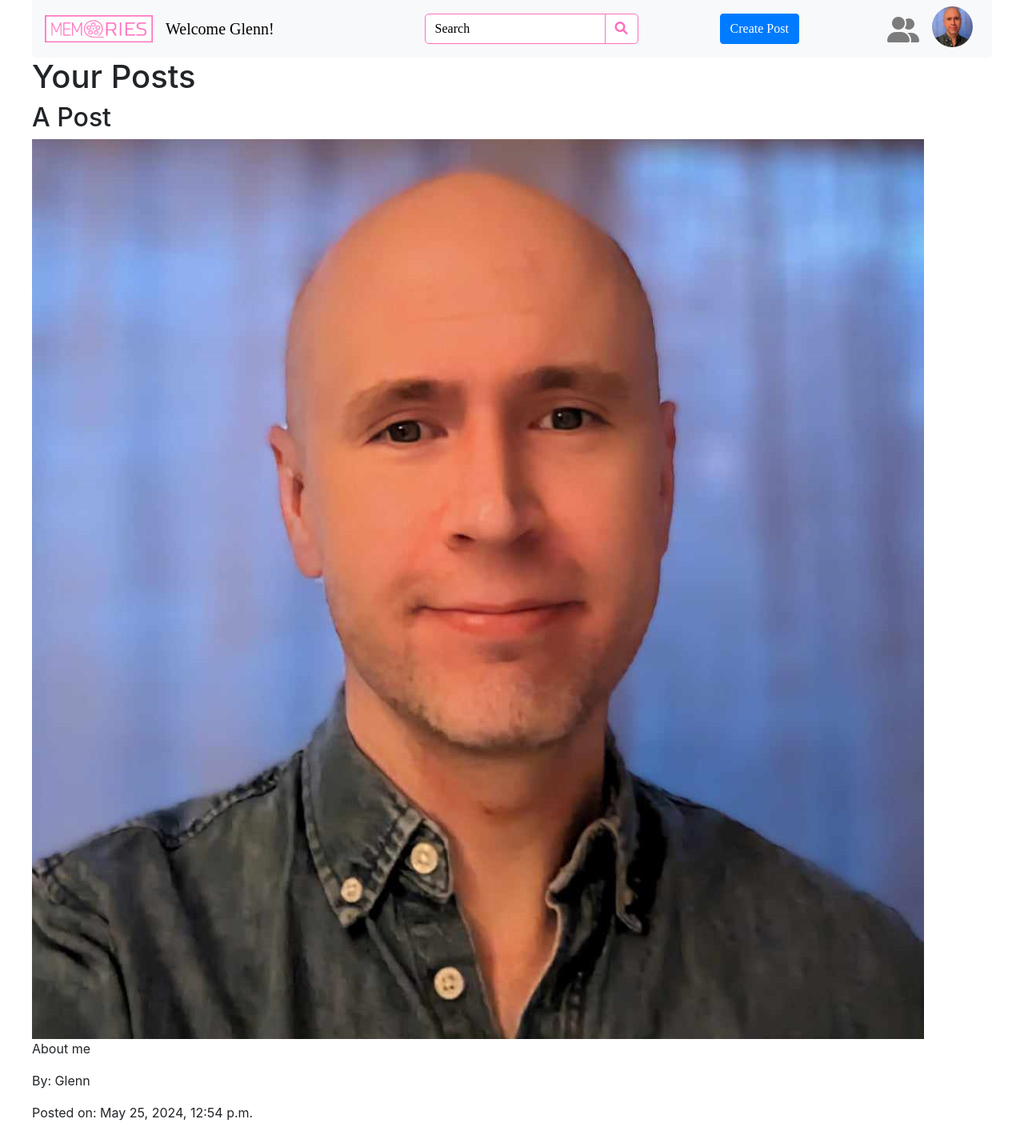
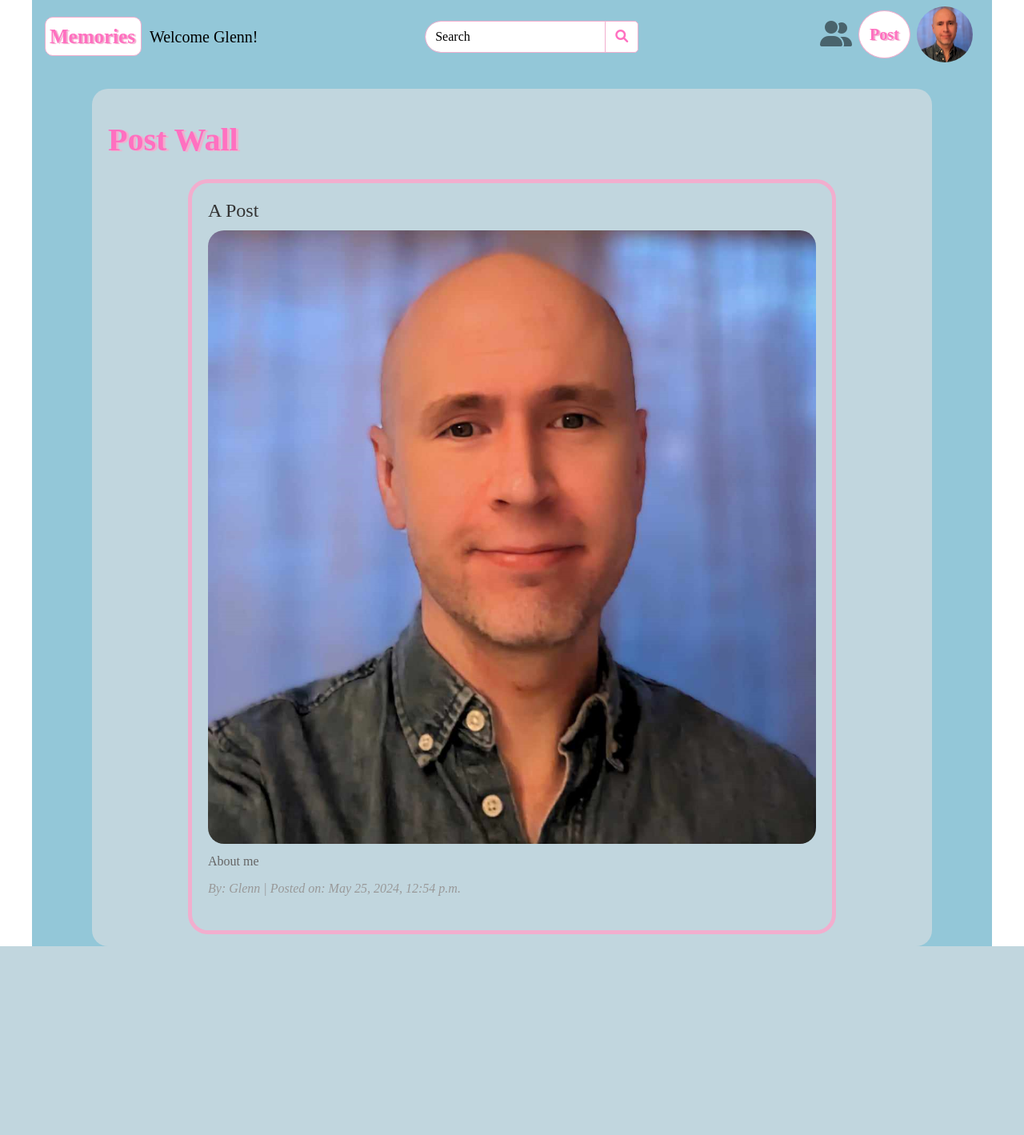
Before and after one commit to GlennJohansson85/blog, a Django app: page / in a window 1280 px wide. Shown: the whole page at 80% size. After the commit the page ends 1183 px from the top, so only its background shows below. Run offline with Django 5.2, Linux system fonts and the light colour scheme; a user stored in the database is signed in; data comes from the database, SQL or seed files in the repository; some web fonts are replaced.

Commit message:
Styles, navbar function, coloring

```diff
--- /dev/null
+++ b/static/css/base.css
@@ -0,0 +1,139 @@
+/*             CATEGORY
+***********************/
+
+/*          SUBCATEGORY
+=======================*/
+
+/*      SUB SUBCATEGORY
+-----------------------*/
+
+/*          Preferences
+¨¨¨¨¨¨¨¨¨¨¨¨¨¨¨¨¨¨¨¨¨¨¨*/
+
+
+/*                                                                BASE
+**********************************************************************/
+html {
+    max-width: 1200px!important;
+    margin: 0 auto;
+}
+
+
+
+@font-face {
+    font-family: 'Milford-nLjO';
+    src: url('/static/font/Milford-nLjO.ttf') format('TrueType');
+  }
+
+
+
+
+/*                                                           HOME.HTML
+**********************************************************************/
+.post-background-3 {
+    padding-top: 20px;
+    background-color: #93c7d8;
+    margin: 0 auto;
+    font-family: 'Milford-nLjO';
+}
+
+.post-background-2 {
+    padding-top: 20px;
+    background-color: #93c7d8;
+    margin: 0 auto;
+    font-family: 'Milford-nLjO';
+}
+
+.post-background-1 {
+    max-width: 1050px;
+    margin: 0 auto;
+    padding: 20px;
+    background-color: #c1d6de;
+    border-radius: 20px;
+}
+
+h1 {
+    margin-top: 20px;
+    margin-bottom: 30px;
+    font-weight: bold;
+    color: #FF70C0;
+    text-shadow: 3px 1px 1px #f2aece;
+}
+
+/* Container for the post wall */
+.post-container {
+    max-width: 800px;
+    margin: 0 auto;
+    padding: 20px;
+    outline: 5px solid #f2aece;
+    border-radius: 20px;
+}
+
+/* Style for each post */
+.post {
+    margin-bottom: 20px; /* Add space between posts */
+}
+
+/* Title of each post */
+.post-title {
+    font-size: 24px;
+    color: #333;
+    margin-bottom: 10px;
+}
+
+/* Image displayed in each post */
+.post-img {
+    max-width: 100%;
+    border-radius: 20px;
+    height: auto;
+    margin-bottom: 10px;
+}
+
+/* Content of each post */
+.post-content {
+    font-size: 16px;
+    line-height: 1.5;
+    color: #666;
+    margin-bottom: 10px;
+}
+
+/* Username and timestamp */
+.post-meta {
+    font-style: italic;
+    color: #999;
+}
+
+/* Message displayed when there are no posts */
+.no-posts-message {
+    font-size: 18px;
+    color: #666;
+    text-align: center;
+    margin-top: 20px;
+}
+
+
+
+
+
+
+
+
+
+/*                                        RESPONSIVE SETTINGS
+============================================================*/
+/*                                            NAVBAR
+----------------------------------------------------*/
+/*                     Large Screens
+¨¨¨¨¨¨¨¨¨¨¨¨¨¨¨¨¨¨¨¨¨¨¨¨¨¨¨¨¨¨¨¨¨¨¨¨*/
+@media (min-width: 992px) {
+    .search {
+      width: ;
+    }
+  }
+  /*                     Small Screens
+  ¨¨¨¨¨¨¨¨¨¨¨¨¨¨¨¨¨¨¨¨¨¨¨¨¨¨¨¨¨¨¨¨¨¨¨¨*/
+  @media (max-width: 576px) {
+    .search {
+      width: 100%;
+    }
+  }
--- a/static/css/navbar.css
+++ b/static/css/navbar.css
@@ -18,23 +18,11 @@
   font-family: 'Milford-nLjO';
   src: url('/static/font/Milford-nLjO.ttf') format('TrueType');
 }
-
-
-/*                                                                BASE
-**********************************************************************/
-html {
-  max-width: 1200px!important;
-  margin-right: auto;
-  margin-left: auto;
-}
-
-
 /*                                                              NAVBAR
 **********************************************************************/
 .navbar {
-  border-bottom-left-radius: 5px;
-  border-bottom-right-radius: 5px;
-  font-family:'Milford-nLjO';
+  font-family: 'Milford-nLjO';
+  background-color:#93c7d8!important;
 }
 /*                                                  DROPDOWN
 ============================================================*/
@@ -44,136 +32,169 @@ html {
   display: flex;
   align-items: center;
 }
-/*               Space between badge
+/*          Space between text/badge
 ¨¨¨¨¨¨¨¨¨¨¨¨¨¨¨¨¨¨¨¨¨¨¨¨¨¨¨¨¨¨¨¨¨¨¨¨*/
 .dropdown-item .badge {
   margin-left: 5px;
 }
 /*                                               SEARCH-FIELD
 =============================================================*/
-/*                            Center
-¨¨¨¨¨¨¨¨¨¨¨¨¨¨¨¨¨¨¨¨¨¨¨¨¨¨¨¨¨¨¨¨¨¨¨¨*/
-.mx-auto .search .input-group {
-  width: 100%;
-}
+
 /*                Color, Shape, Font
 ¨¨¨¨¨¨¨¨¨¨¨¨¨¨¨¨¨¨¨¨¨¨¨¨¨¨¨¨¨¨¨¨¨¨¨¨*/
 .search-input {
-  background-color: #ffffff;
-  color: #000000;
-  border-radius: 5px;
-  border: 1px solid #FF70C0;
+  height: 40px;
+  border-radius: 20px;
   font-size: 1rem;
+  color:#000;
+  background-color:#FFF;
+  border: 1px solid #F2AECE;
+
 }
 /*                  Placeholder Font
 ¨¨¨¨¨¨¨¨¨¨¨¨¨¨¨¨¨¨¨¨¨¨¨¨¨¨¨¨¨¨¨¨¨¨¨¨*/
 .search-input::placeholder {
-  color: #000;
   font-family: "Milford-nLjO";
+  color:#000;
+
 }
-
-/*                                RESPONSIVE SETTINGS
-----------------------------------------------------*/
-/*                     Large Screens
-¨¨¨¨¨¨¨¨¨¨¨¨¨¨¨¨¨¨¨¨¨¨¨¨¨¨¨¨¨¨¨¨¨¨¨¨*/
-@media (min-width: 992px) {
-  .search {
-    width: ;
-  }
-}
-/*                     Small Screens
-¨¨¨¨¨¨¨¨¨¨¨¨¨¨¨¨¨¨¨¨¨¨¨¨¨¨¨¨¨¨¨¨¨¨¨¨*/
-@media (max-width: 576px) {
-  .search {
-    width: 100%;
-  }
-}
-
-
 
 /*                                                    BUTTONS
 =============================================================*/
+/*                                       BRAND BUTTON
+----------------------------------------------------*/
+.brand-btn {
+  font-size: 25px;
+  font-weight: bold;
+  padding-top: 5px;
+  padding-bottom: 5px;
+  padding-right: 7px;
+  padding-left: 5px;
+  border-radius: 10px;
+  margin-right: 10px;
+  color:#FF70C0;
+  background-color:#FFF;
+  border-color:#F2AECE;
+  text-shadow: 2px 1px 1px #F2AECE;
+
+}
+
+.brand-btn:hover {
+  color:#FFF;
+  background-color:#F2AECE;
+  border-color:#FF70C0;
+  text-shadow:2px 1px 1px #FF70C0;
+}
 /*                                     SEARCH BUTTON
 ----------------------------------------------------*/
 /*                        Icon color
 ¨¨¨¨¨¨¨¨¨¨¨¨¨¨¨¨¨¨¨¨¨¨¨¨¨¨¨¨¨¨¨¨¨¨¨¨*/
 .search-btn .fa-search {
-  color: #FF70C0;
+  color:#FF70C0;
+}
+/*                   Icon hover color
+¨¨¨¨¨¨¨¨¨¨¨¨¨¨¨¨¨¨¨¨¨¨¨¨¨¨¨¨¨¨¨¨¨¨¨¨*/
+.search-btn:hover .fa-search {
+  color:#FFF;
 }
 /*                  Background color
 ¨¨¨¨¨¨¨¨¨¨¨¨¨¨¨¨¨¨¨¨¨¨¨¨¨¨¨¨¨¨¨¨¨¨¨¨*/
 .search-btn {
-  background-color: white;
   border-radius: 5px;
-  border: 1px solid #FF70C0;
+  background-color:#FFF;
+  border: 1px solid #F2AECE;
+}
+/*             Background hover color
+¨¨¨¨¨¨¨¨¨¨¨¨¨¨¨¨¨¨¨¨¨¨¨¨¨¨¨¨¨¨¨¨¨¨¨¨*/
+.search-btn:hover {
+  background-color:#F2AECE;
+  border-color:#FF70C0;
+}
+
+/*                                       POST BUTTON
+----------------------------------------------------*/
+/*                       Button color
+¨¨¨¨¨¨¨¨¨¨¨¨¨¨¨¨¨¨¨¨¨¨¨¨¨¨¨¨¨¨¨¨¨¨¨¨*/
+.post-btn {
+  display:          flex; /* Use flexbox */
+  justify-content:  center; /* Center horizontally */
+  align-items:      center; /* Center vertically */
+  width:            65px;
+  height:           60px;
+  font-size:        20px;
+  font-weight:      bold;
+  border-radius:    50%;
+  margin-top:       5px;
+  color:            #FF70C0;
+  background-color: #FFF;
+  border-color:     #F2AECE;
+  text-shadow:        2px 1px 1px #F2AECE;
 }
 /*                       Hover color
 ¨¨¨¨¨¨¨¨¨¨¨¨¨¨¨¨¨¨¨¨¨¨¨¨¨¨¨¨¨¨¨¨¨¨¨¨*/
-.search-btn:hover {
-  background-color: #bed4f3;
-  border-color: #FF70C0;
+.post-btn:hover {
+  color:            #FFF;
+  background-color: #F2AECE;
+  border-color:     #FF70C0;
+  text-shadow:        2px 1px 1px #FF70C0;
 }
+
 /*                            PROFILE PICTURE BUTTON
 ----------------------------------------------------*/
 /*                Position, Settings
 ¨¨¨¨¨¨¨¨¨¨¨¨¨¨¨¨¨¨¨¨¨¨¨¨¨¨¨¨¨¨¨¨¨¨¨¨*/
 .profile-button {
-  margin-bottom: -2px;
-  display: inline-block;
-  border: none;
-  padding: 0px;
-  background: none;
-  cursor: pointer;
+  margin-bottom:  -2px;
+  display:        inline-block;
+  padding:        0px;
+  background:     none;
+  cursor:         pointer;
 }
 /*                Size, Shape, Hover
 ¨¨¨¨¨¨¨¨¨¨¨¨¨¨¨¨¨¨¨¨¨¨¨¨¨¨¨¨¨¨¨¨¨¨¨¨*/
 .profile-picture {
-  width: 51px;
-  height: 51px;
-  border-radius: 50%;
-  display: block;
-  transition: box-shadow 0.2s, border 0.2s;
+  width:          70px;
+  height:         70px;
+  border-radius:  50%;
+  display:        block;
+  transition:     box-shadow 0.1s, border 0.1s;
 }
 /*                       Hover color
 ¨¨¨¨¨¨¨¨¨¨¨¨¨¨¨¨¨¨¨¨¨¨¨¨¨¨¨¨¨¨¨¨¨¨¨¨*/
 .profile-button:hover .profile-picture {
-  box-shadow: 0 0 0 2px #a9c8f3;
-  border: 1px solid #a9c8f3;
+  border: 3px solid #FF70C0;
 }
 /*                                    FRIENDS BUTTON
 ----------------------------------------------------*/
 /*                          Position
 ¨¨¨¨¨¨¨¨¨¨¨¨¨¨¨¨¨¨¨¨¨¨¨¨¨¨¨¨¨¨¨¨¨¨¨¨*/
 .friends-button {
-  margin-top: 5px;
+  margin-top: 10px;
+  margin-left: 10px;
 }
 
 /*                            BRAND + TOGGLER BUTTON
 ----------------------------------------------------*/
 /*                    Vertical align
 ¨¨¨¨¨¨¨¨¨¨¨¨¨¨¨¨¨¨¨¨¨¨¨¨¨¨¨¨¨¨¨¨¨¨¨¨*/
-.navbar-brand,
+.navbar-btn,
 .navbar-toggler {
-  align-items: center;
-  display: flex;
+  align-items:  center;
+  display:      flex;
 }
-/*                                       BRAND BUTTON
-----------------------------------------------------*/
-/*                              Size
-¨¨¨¨¨¨¨¨¨¨¨¨¨¨¨¨¨¨¨¨¨¨¨¨¨¨¨¨¨¨¨¨¨¨¨¨*/
-.navbar-brand img {
-  height: 34px;
-  width: 135px;
-}
+
+
 /*                                    TOGGLER BUTTON
 ----------------------------------------------------*/
 
 /*           Size / Position / Shape
 ¨¨¨¨¨¨¨¨¨¨¨¨¨¨¨¨¨¨¨¨¨¨¨¨¨¨¨¨¨¨¨¨¨¨¨¨*/
 .navbar-toggler {
-  padding: 0.1rem 0.5rem;
-  font-size: 1.05rem;
-  border-radius: 0px;
+  padding:       10px;
+  font-size:     1.05rem;
+  border-radius: 10px;
+  margin-top:    10px;
+  margin-bottom: 10px;
 }
 /*                     Color - lines
 ¨¨¨¨¨¨¨¨¨¨¨¨¨¨¨¨¨¨¨¨¨¨¨¨¨¨¨¨¨¨¨¨¨¨¨¨*/
@@ -183,13 +204,25 @@ html {
 /*           Color - outline / Shape
 ¨¨¨¨¨¨¨¨¨¨¨¨¨¨¨¨¨¨¨¨¨¨¨¨¨¨¨¨¨¨¨¨¨¨¨¨*/
 .navbar-toggler:focus {
-  outline: 2px solid #FF70C0;
-  border-radius: 0px;
+  border-radius:10px;
+  outline: 1px solid #FF70C0;
+
 }
 /*                                           WELCOME MESSAGE
 ============================================================*/
 .welcome-message {
-  color: #000000;
-  font-size: 20px;
+  font-size:20px;
   font-family: "Milford-nLjO";
+  color:#000000;
 }
+/*                                           Links in row - Small Screens
+============================================================*/
+@media (max-width: 768px) {
+  .navbar-nav {
+    flex-direction: row !important;
+  }
+
+  .navbar-nav .nav-item {
+    margin-right: 10px; /* Optional: Add some spacing between navbar items */
+  }
+}
--- a/templates/base.html
+++ b/templates/base.html
@@ -23,9 +23,8 @@
 <!--  Bootstrap CSS  -->
 <link rel="stylesheet" href="https://cdn.jsdelivr.net/npm/bootstrap@4.1.3/dist/css/bootstrap.min.css" integrity="sha384-MCw98/SFnGE8fJT3GXwEOngsV7Zt27NXFoaoApmYm81iuXoPkFOJwJ8ERdknLPMO" crossorigin="anonymous">
 
-
-
-
+<!--  Base CSS  -->
+<link href="{% static 'css/base.css' %}" rel="stylesheet" type="text/css"/>
 
 <!-- Optional JavaScript -->
 
--- a/templates/home.html
+++ b/templates/home.html
@@ -1,22 +1,26 @@
 {% extends 'base.html' %}
 {% load static %}
-<link href="{% static 'css/home.css' %}" rel="stylesheet" type="text/css"/>
 
 {% block content %}
-  <h1>Your Posts</h1>
+  <div class="post-background-3">
+    <div class="post-background-1">
+      <h1>Post Wall</h1>
+      <div class="post-container">
         {% if posts %}
           {% for post in posts %}
-      <div>
-        <h2>{{ post.title }}</h2>
+            <div class="post">
+              <h2 class="post-title">{{ post.title }}</h2>
               {% if post.img %}
-          <img src="{{ post.img.url }}" alt="{{ post.title }}">
+                <img class="post-img" src="{{ post.img.url }}" alt="{{ post.title }}">
               {% endif %}
-        <p>{{ post.short_content }}</p>
-        <p>By: {{ post.user.user.username }}</p>
-        <p>Posted on: {{ post.created_at }}</p>
+              <p class="post-content">{{ post.short_content }}</p>
+              <p class="post-meta">By: {{ post.user.user.username }} | Posted on: {{ post.created_at }}</p>
             </div>
           {% endfor %}
         {% else %}
-    <p>No posts available.</p>
+          <p class="no-posts-message">No posts available.</p>
         {% endif %}
+      </div>
+    </div>
+  </div>
 {% endblock %}
--- a/templates/includes/navbar.html
+++ b/templates/includes/navbar.html
@@ -6,9 +6,7 @@
   <nav class="navbar navbar-expand-lg navbar-light bg-light">
 
     <!-- Navbar brand - home -->
-    <a class="navbar-brand" href="{% url 'home' %}">
-      <img src="{% static 'img/logo.png' %}" alt="Logo">
-    </a>
+    <a class="btn btn-primary brand-btn" type="button" href="{% url 'home' %}">Memories</a>
 
     <!-- Welcome message -->
     <div class="navbar-text">
@@ -42,10 +40,7 @@
         </form>
       </div>
 
-      <!-- Post button -->
-      {% if user.is_authenticated %}
-        <a class="btn btn-primary mx-2" href="{% url 'create_post' %}">Create Post</a>
-      {% endif %}
+
 
       <!-- Right-aligned dropdowns -->
       <ul class="navbar-nav ml-auto">
@@ -59,6 +54,11 @@
             <a class="dropdown-item" href="#">Friend 3</a>
           </div>
         </li>
+
+        <!-- Post button -->
+        {% if user.is_authenticated %}
+          <a class="btn btn-primary post-btn" type="button" href="{% url 'create_post' %}">Post</a>
+        {% endif %}
 
         <!-- Profile Dropdown -->
         <li class="nav-item dropdown">
```
Also changed, not shown: 1 other file. Lines whose indentation alone changed are shown as unchanged.
